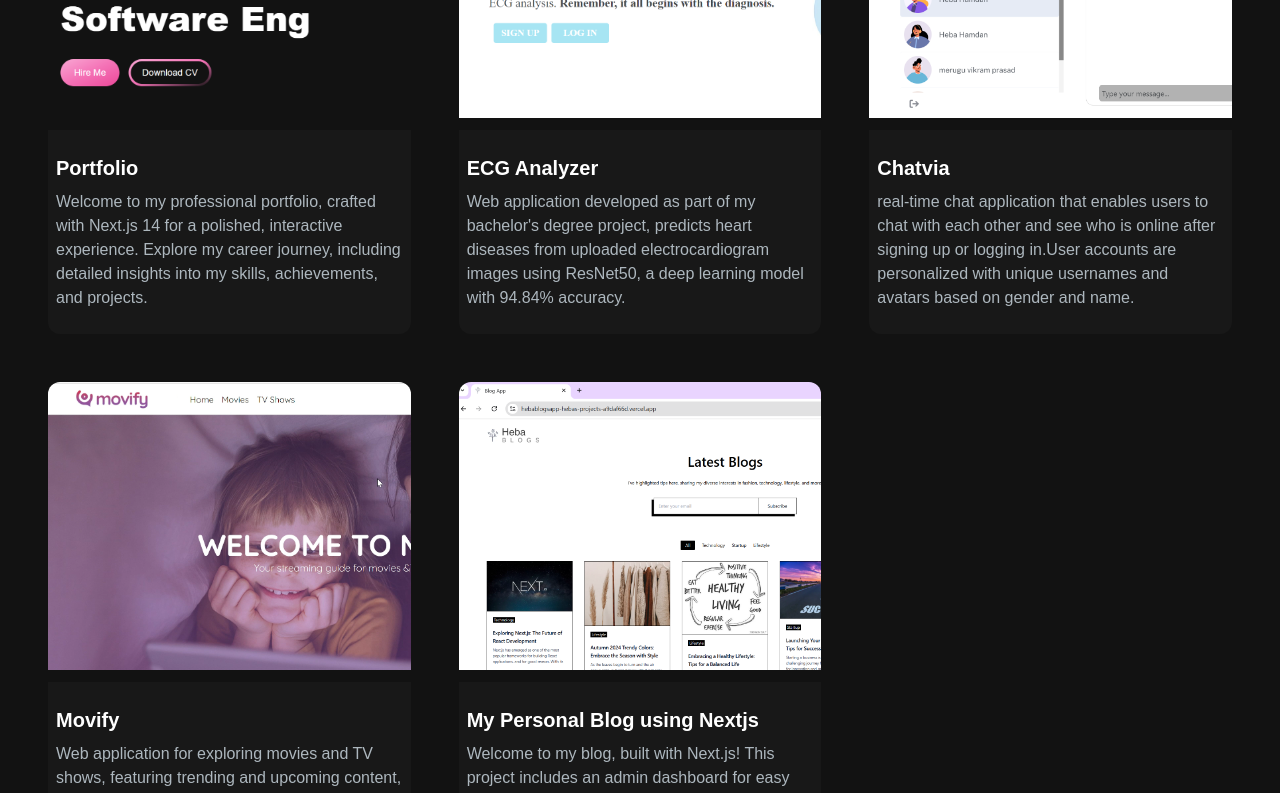
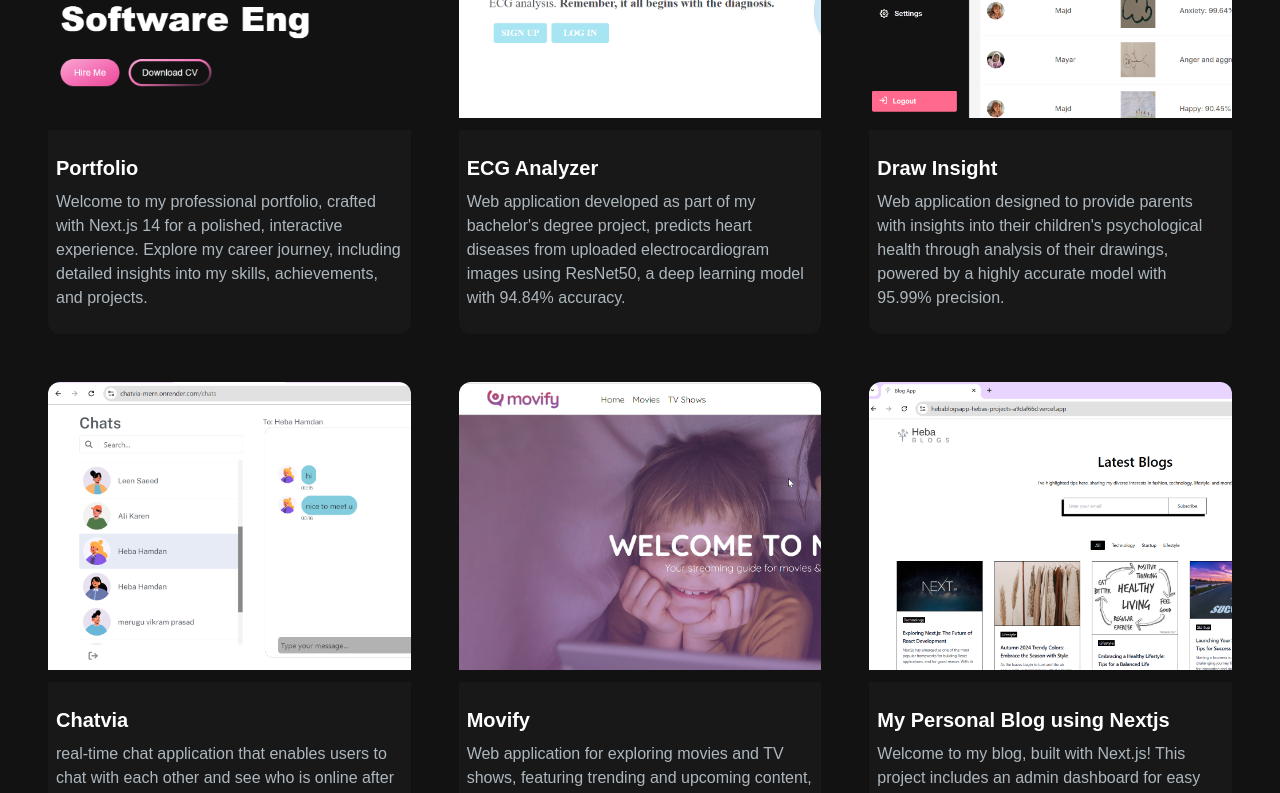
Before and after one commit to HebaHamdan2/MyPortfolio-app, a Next.js app: page / in a window 1280 px wide. Shown: the part 1660-2453 px from the top of the page. Built offline with nearby package versions, Linux system fonts and the light colour scheme.

Commit message:
new project

```diff
--- a/app/components/ProjectsSection.jsx
+++ b/app/components/ProjectsSection.jsx
@@ -25,6 +25,15 @@ const projectsData = [
   },
   {
     id: 3,
+    title: "Draw Insight",
+    description: "Web application designed to provide parents with insights into their children's psychological health through analysis of their drawings, powered by a highly accurate model with 95.99% precision.",
+    image: "/images/projects/DrawInsight.png",
+    tag: ["All", "Full Stack"],
+    gitUrl: "https://github.com/HebaHamdan2/Draw-Insight-app",
+    previewUrl: "https://www.linkedin.com/posts/heba-hamdan2_after-months-of-hard-work-im-thrilled-to-activity-7286664108307795968-XKPV?utm_source=share&utm_medium=member_desktop",
+  },
+  {
+    id: 4,
     title: "Chatvia",
     description: "real-time chat application that enables users to chat with each other and see who is online after signing up or logging in.User accounts are personalized with unique usernames and avatars based on gender and name.",
     image: "/images/projects/chatvia.png",
@@ -33,7 +42,7 @@ const projectsData = [
     previewUrl: "https://chatvia-mern.onrender.com/",
   },
   {
-    id: 4,
+    id: 5,
     title: "Movify",
     description: "Web application for exploring movies and TV shows, featuring trending and upcoming content, detailed information, trailers, ratings, and images. Includes login functionality for managing favorites and watch lists.",
     image: "/images/projects/movify.png",
@@ -42,7 +51,7 @@ const projectsData = [
     previewUrl: "/",
   },
   {
-    id: 5,
+    id: 6,
     title: "My Personal Blog using Nextjs",
     description: "Welcome to my blog, built with Next.js! This project includes an admin dashboard for easy management of posts. Admin users can effortlessly add and delete articles across lifestyle, technology, and startup topics.",
     image: "/images/projects/blogApp.png",
@@ -51,7 +60,7 @@ const projectsData = [
     previewUrl: "https://hebablogsapp-hebas-projects-a9daf66d.vercel.app/",
   },
   {
-    id: 6,
+    id: 7,
     title: "Evaluate news article",
     description: "Single-page app for the Udacity Nanodegree analyzes the sentiment of news articles from a URL using the MeaningCloud API.",
     image: "/images/projects/evaluateNewsArticle.png",
@@ -60,7 +69,7 @@ const projectsData = [
     previewUrl: "/",
   },
   {
-    id: 7,
+    id: 8,
     title: "Travel Planner",
     description:"Single-page app for the Udacity Nanodegree to manage trips. It provides weather updates using Geonames and Weatherbit APIs and fetches destination images via the Pixabay API.",
     image: "/images/projects/travelPlanner.png",
@@ -69,7 +78,7 @@ const projectsData = [
     previewUrl: "/",
   },
   {
-    id: 8,
+    id: 9,
     title: "Coffe Shop",
     description: " Website that provides information about the coffee shop, its history, popular products, customer opinions and ratings. Users can also add and remove products from their cart.",
     image: "/images/projects/coffeeShop.png",
@@ -78,7 +87,7 @@ const projectsData = [
     previewUrl: "https://coffeeshopheba.netlify.app/",
   },
   {
-    id: 9,
+    id: 10,
     title: "Sociala.",
     description: "Home page for a social media clone built with Bootstrap, HTML, CSS, and jQuery.",
     image: "/images/projects/Sociala.png",
@@ -87,7 +96,7 @@ const projectsData = [
     previewUrl: "/",
   },
   {
-    id: 10,
+    id: 11,
     title: "Eduma",
     description: "Education website clone built with Bootstrap, HTML, CSS, and jQuery.",
     image: "/images/projects/eduma.png",
@@ -96,7 +105,7 @@ const projectsData = [
     previewUrl: "https://eduma-hebahamdan.netlify.app/",
   },
   {
-    id: 11,
+    id: 12,
     title: "E-commerce node js api",
     description: "",
     image: "/images/projects/ecommerce.png",
@@ -105,7 +114,7 @@ const projectsData = [
     previewUrl: "https://documenter.getpostman.com/view/28559046/2s9YRB4D3y",
   },
   {
-    id: 12,
+    id: 13,
     title: "Photographer Booking node js api",
     description: "",
     image: "/images/projects/photographerBooking.png",
@@ -114,7 +123,7 @@ const projectsData = [
     previewUrl: "https://documenter.getpostman.com/view/28559046/2s9YkrZyf9",
   },
   {
-    id: 13,
+    id: 14,
     title: "Saraha node js api",
     description: "",
     image: "/images/projects/saraha.png",
@@ -123,7 +132,7 @@ const projectsData = [
     previewUrl: "https://documenter.getpostman.com/view/28559046/2s9YJaZQGg",
   },
   {
-    id: 14,
+    id: 15,
     title: "Upvote node js api",
     description: "",
     image: "/images/projects/upvote.png",
@@ -132,7 +141,7 @@ const projectsData = [
     previewUrl: "/",
   },
   {
-    id: 15,
+    id: 16,
     title: "EveryDay Flowers Blog",
     description: "Beautifully designed, responsive blog built entirely with HTML and CSS.",
     image: "/images/projects/EveryDayFLowers.png",
```
Also changed, not shown: public/images/projects/DrawInsight.png (added).
